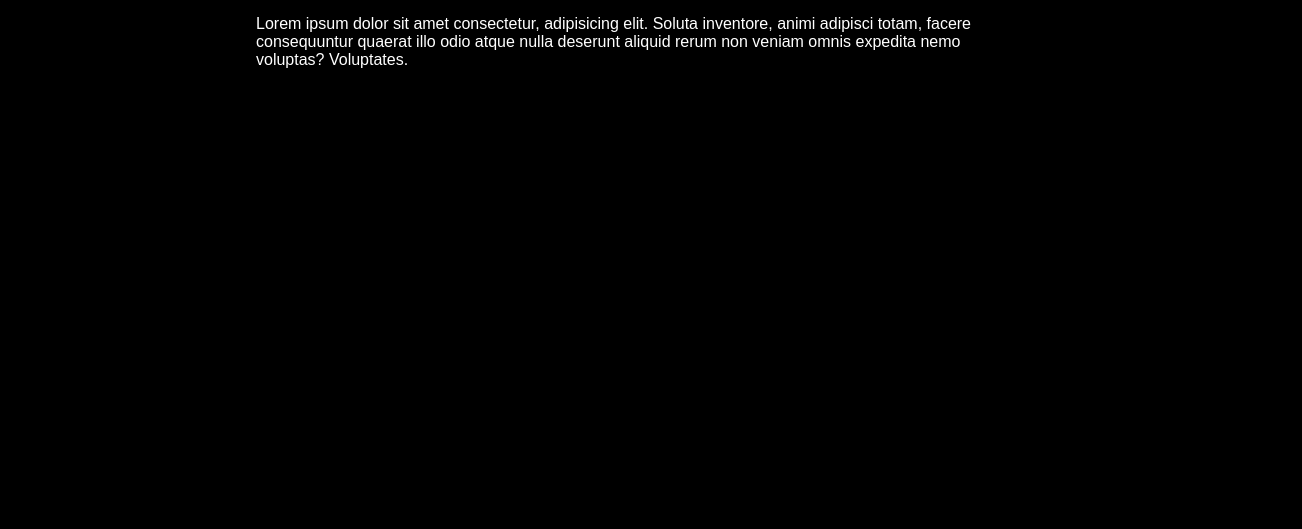
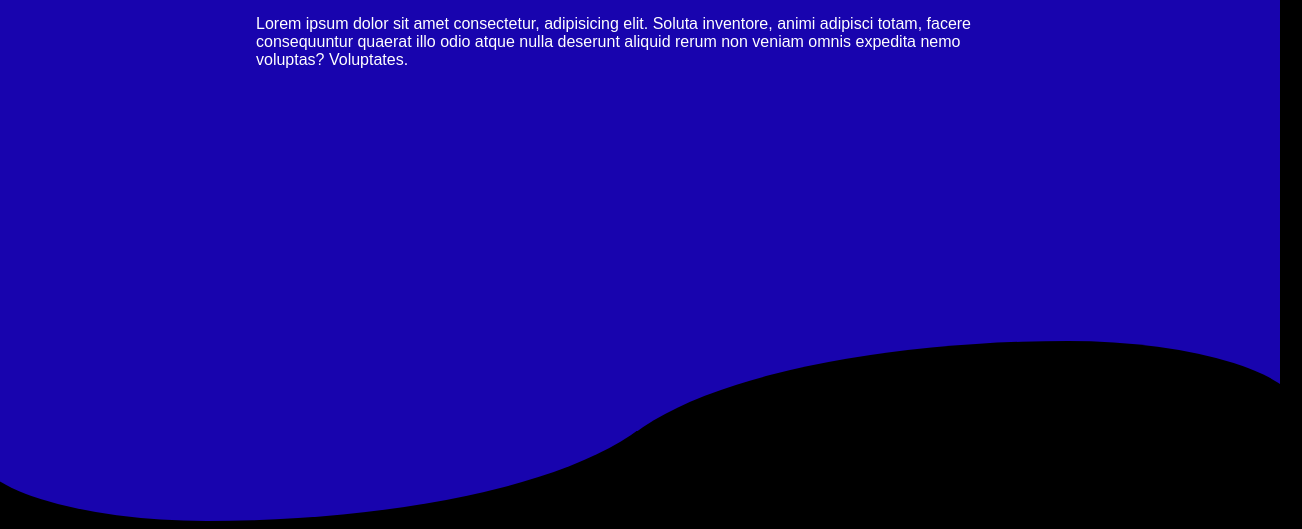
Before and after one commit to haritianaadriano/Nice-curves, a plain HTML site: page index.html in a window 1280 px wide. Shown: the part 169-698 px from the top of the page, 1302 px wide, since content can reach past the window. Drawn offline with Linux system fonts and the light colour scheme.

Commit message:
feat: first curves

```diff
--- a/index.css
+++ b/index.css
@@ -13,3 +13,45 @@ section {
     min-height: 400px;
     padding: 100px 20vw;
 }
+
+.blue {
+    background: #1804ae;
+}
+
+.pink {
+    background: #ff0ed3;
+}
+
+.dark {
+    background-color: #212020;
+}
+
+.curve {
+    position: absolute;
+    height: 225px;
+    width: 100%;
+    bottom: 0;
+}
+
+.curve::before{
+    content: '';
+    display: block;
+    position: absolute;
+    border-radius: 100% 50%;
+    width: 55%;
+    height: 100%;
+    background-color: #000000;
+    transform: translate(85%, 60%);
+}
+
+.curve::after{
+    content: '';
+    display: block;
+    position: absolute;
+    border-radius: 100% 50%;
+    width: 55%;
+    height: 100%;
+    background-color: #1804ae;
+    transform: translate(-4%, 40%);
+    z-index: -1;
+}
--- a/index.html
+++ b/index.html
@@ -7,9 +7,10 @@
     <link rel="stylesheet" href="index.css">
 </head>
 <body>
-    <section>
+    <section class="blue">
         <h1>Nice curves</h1>
         <p>Lorem ipsum dolor sit amet consectetur, adipisicing elit. Soluta inventore, animi adipisci totam, facere consequuntur quaerat illo odio atque nulla deserunt aliquid rerum non veniam omnis expedita nemo voluptas? Voluptates.</p>
+        <div class="curve"></div>
     </section>
     <section>
         <h1>Nice curves</h1>
```
